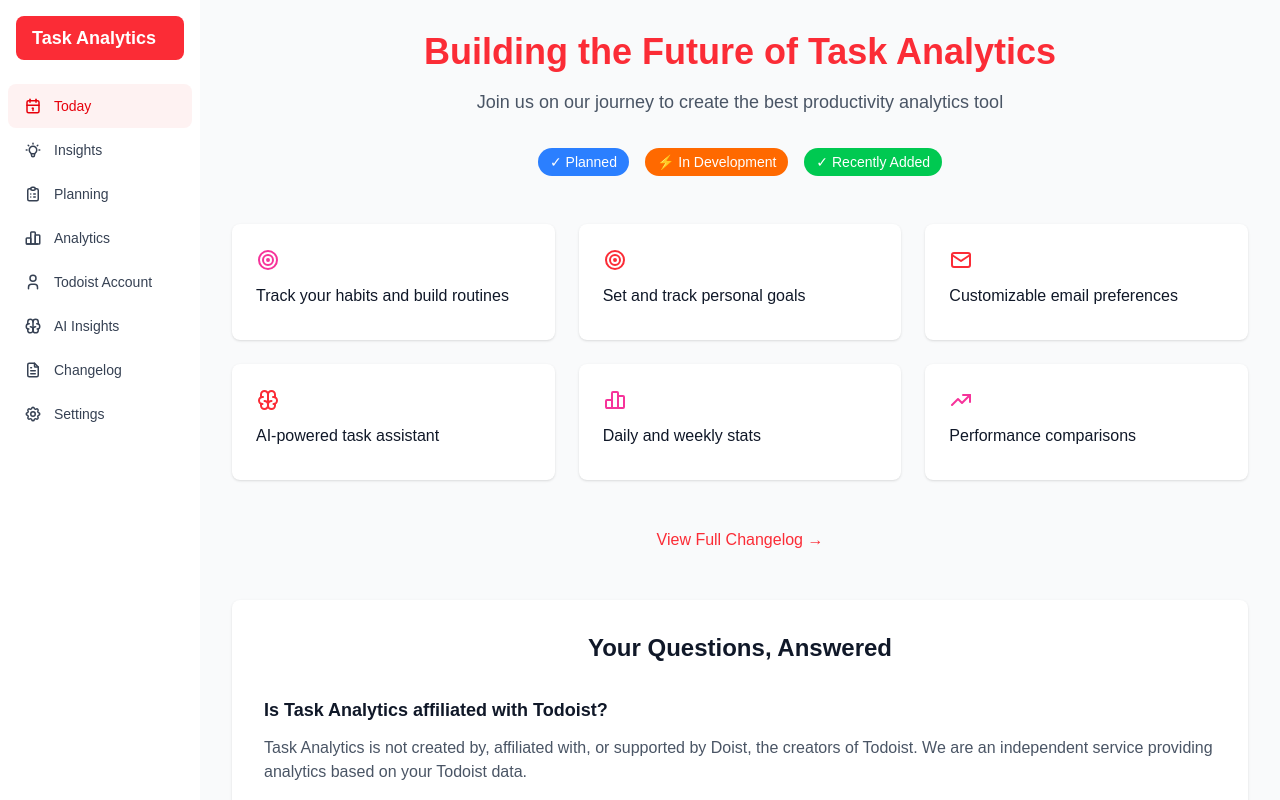
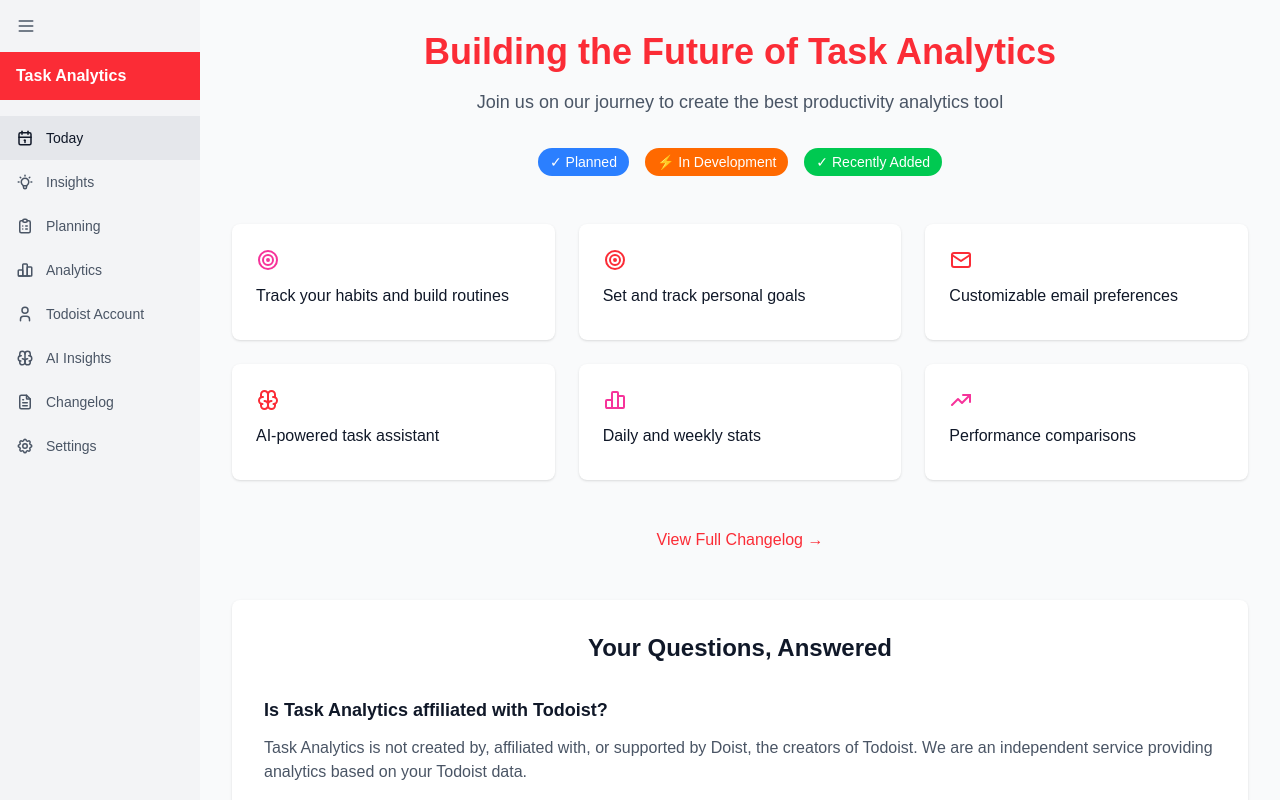
Before and after one commit to rafiu007/rafiu-moe, a Next.js app: page / in a window 1280 px wide. Built offline with nearby package versions, Linux system fonts and the light colour scheme.

Commit message:
added basic next framework

```diff
--- a/src/components/Sidebar.tsx
+++ b/src/components/Sidebar.tsx
@@ -3,6 +3,7 @@
 import Link from 'next/link';
 import { usePathname } from 'next/navigation';
 import {
+  IconMenu2,
   IconCalendar,
   IconBulb,
   IconClipboardList,
@@ -28,18 +29,21 @@ const Sidebar = () => {
   const pathname = usePathname();
 
   return (
-    <aside className="w-[15%] min-w-[200px] bg-white h-screen flex flex-col shadow-sm">
-      {/* Logo/Brand */}
+    <aside className="w-[15%] min-w-[200px] bg-gray-100 h-screen flex flex-col">
+      {/* Menu Icon */}
       <div className="p-4">
-        <div className="bg-red-500 text-white px-4 py-2 rounded-lg">
-          <h1 className="text-lg font-bold">
-            Task Analytics
-          </h1>
-        </div>
+        <IconMenu2 size={20} className="text-gray-600" />
+      </div>
+
+      {/* Task Analytics Header */}
+      <div className="bg-red-500 text-white py-3 px-4">
+        <h1 className="text-base font-semibold">
+          Task Analytics
+        </h1>
       </div>
 
       {/* Navigation */}
-      <nav className="flex-1 py-2">
+      <nav className="flex-1 py-4">
         {menuItems.map(({ href, label, icon: Icon }) => {
           const isActive = pathname === href;
 
@@ -48,10 +52,10 @@ const Sidebar = () => {
               key={href}
               href={href}
               className={`
-                flex items-center gap-3 px-4 py-3 mx-2 text-sm font-medium transition-colors rounded-lg
+                flex items-center gap-3 px-4 py-3 text-sm font-medium transition-colors
                 ${isActive
-                  ? 'text-red-600 bg-red-50'
-                  : 'text-gray-700 hover:text-gray-900 hover:bg-gray-100'
+                  ? 'text-gray-900 bg-gray-200'
+                  : 'text-gray-600 hover:text-gray-900 hover:bg-gray-50'
                 }
               `}
             >
```
